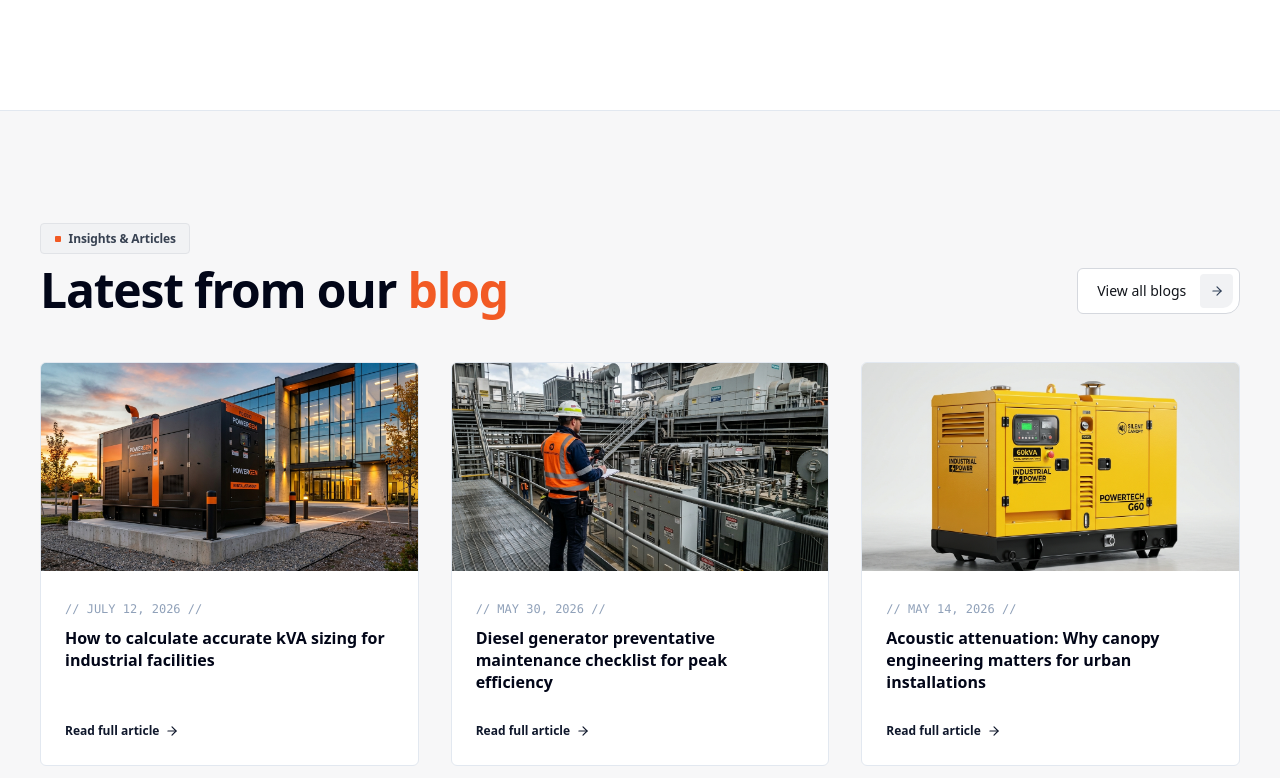
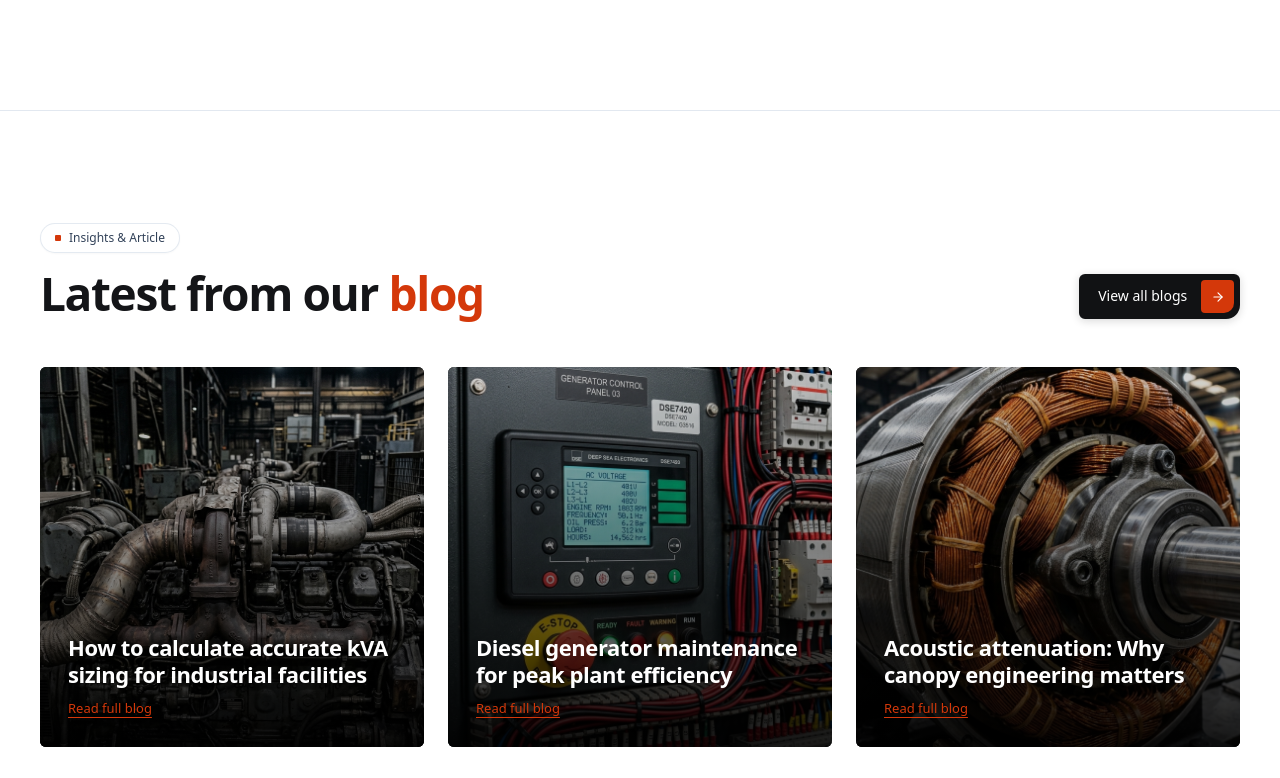
Before and after one commit to imtiazhasanBD/diesel-generator-warehouse-, a Next.js app: page / in a window 1280 px wide. Shown: the part 10122-10900 px from the top of the page. Built offline with nearby package versions, Linux system fonts and the light colour scheme.

Commit message:
refactor: redesign blog section layout and card styling in homepage

```diff
--- a/src/app/page.tsx
+++ b/src/app/page.tsx
@@ -1618,90 +1618,68 @@ export default function Home() {
         {/* =========================================================
              SECTION 10: INSIGHTS & ARTICLES (FRAMER BLOG)
              ========================================================= */}
-        <section id="blog" className="py-20 lg:py-28 bg-[#F7F7F8] border-b border-slate-200">
+        <section id="blog" className="py-20 lg:py-28 bg-[#FFFFFF] border-b border-slate-200">
           <div className="max-w-[1400px] mx-auto px-6 sm:px-10">
 
             <div className="flex flex-col sm:flex-row sm:items-end justify-between mb-12 gap-6">
-              <div className="space-y-3">
-                <div className="framer-badge">
-                  <span className="framer-badge-dot" />
-                  <span>Insights & Articles</span>
-                </div>
-                <h2 className="font-heading text-3xl sm:text-5xl font-black text-slate-950 tracking-tight">
-                  Latest from our <span className="text-[#F25A24]">blog</span>
+              <div className="space-y-4">
+                <div className="inline-flex items-center gap-2 px-3.5 py-1.5 rounded-full bg-white border border-slate-200/90 shadow-[0_1px_2px_rgba(0,0,0,0.03)] text-xs font-medium text-slate-700">
+                  <span className="w-1.5 h-1.5 rounded-[1px] bg-[#D4380A]" />
+                  <span>Insights & Article</span>
+                </div>
+                <h2 className="font-heading text-3xl sm:text-5xl lg:text-[46px] font-bold text-[#141518] tracking-[-0.03em] leading-[1.08]">
+                  Latest from our <span className="text-[#D4380A]">blog</span>
                 </h2>
               </div>
 
-              <a href="#" className="framer-btn-outline rounded-sm">
+              <a href="#" className="framer-btn-dark self-start sm:self-auto cursor-pointer">
                 <span>View all blogs</span>
-                <div className="btn-arrow-box rounded-sm">
-                  <ArrowRight className="w-3.5 h-3.5 text-slate-700" />
+                <div className="btn-arrow-box">
+                  <ArrowRight className="w-3.5 h-3.5 text-white" />
                 </div>
               </a>
             </div>
 
-            <div className="grid grid-cols-1 md:grid-cols-3 gap-8">
-
-              <TiltCard className="bg-white rounded-md overflow-hidden border border-slate-200 group flex flex-col justify-between">
-                <div>
-                  <div className="h-52 overflow-hidden">
-                    <img src="/assets/images/hero-gen.jpg" alt="How to choose generator" className="w-full h-full object-cover group-hover:scale-105 transition-transform duration-500" />
-                  </div>
-                  <div className="p-6">
-                    <span className="text-xs font-mono text-slate-400">// JULY 12, 2026 //</span>
-                    <h3 className="font-heading font-bold text-base text-slate-950 group-hover:text-[#F25A24] transition-colors mt-2 leading-snug">
-                      How to calculate accurate kVA sizing for industrial facilities
+            <div className="grid grid-cols-1 md:grid-cols-3 gap-6">
+              {[
+                {
+                  title: "How to calculate accurate kVA sizing for industrial facilities",
+                  image: "/assets/images/engine-circle.jpg",
+                  alt: "Diesel engine turbocharger and wiring",
+                },
+                {
+                  title: "Diesel generator maintenance for peak plant efficiency",
+                  image: "/assets/images/gen-control-panel.jpg",
+                  alt: "Digital generator control panel",
+                },
+                {
+                  title: "Acoustic attenuation: Why canopy engineering matters",
+                  image: "/assets/images/gen-alternator-shaft.jpg",
+                  alt: "Brushless alternator rotor shaft",
+                },
+              ].map((post, idx) => (
+                <a
+                  key={idx}
+                  href="#"
+                  className="relative rounded-[6px] overflow-hidden h-[340px] sm:h-[360px] lg:h-[380px] group block bg-[#141518]"
+                >
+                  <img
+                    src={post.image}
+                    alt={post.alt}
+                    className="absolute inset-0 w-full h-full object-cover group-hover:scale-105 transition-transform duration-700"
+                  />
+                  <div className="absolute inset-0 bg-gradient-to-t from-black/90 via-black/45 to-black/15" />
+
+                  <div className="relative z-10 h-full flex flex-col justify-end p-6 sm:p-7">
+                    <h3 className="font-heading font-semibold text-[20px] sm:text-[22px] text-white tracking-[-0.02em] leading-[1.22] mb-3">
+                      {post.title}
                     </h3>
-                  </div>
-                </div>
-                <div className="px-6 pb-6 pt-0">
-                  <a href="#" className="inline-flex items-center gap-1.5 text-xs font-bold text-slate-900 group-hover:text-[#F25A24]">
-                    <span>Read full article</span>
-                    <ArrowRight className="w-3.5 h-3.5" />
-                  </a>
-                </div>
-              </TiltCard>
-
-              <TiltCard className="bg-white rounded-md overflow-hidden border border-slate-200 group flex flex-col justify-between">
-                <div>
-                  <div className="h-52 overflow-hidden">
-                    <img src="/assets/images/engineer-hero.jpg" alt="Maintenance tips" className="w-full h-full object-cover group-hover:scale-105 transition-transform duration-500" />
-                  </div>
-                  <div className="p-6">
-                    <span className="text-xs font-mono text-slate-400">// MAY 30, 2026 //</span>
-                    <h3 className="font-heading font-bold text-base text-slate-950 group-hover:text-[#F25A24] transition-colors mt-2 leading-snug">
-                      Diesel generator preventative maintenance checklist for peak efficiency
-                    </h3>
-                  </div>
-                </div>
-                <div className="px-6 pb-6 pt-0">
-                  <a href="#" className="inline-flex items-center gap-1.5 text-xs font-bold text-slate-900 group-hover:text-[#F25A24]">
-                    <span>Read full article</span>
-                    <ArrowRight className="w-3.5 h-3.5" />
-                  </a>
-                </div>
-              </TiltCard>
-
-              <TiltCard className="bg-white rounded-md overflow-hidden border border-slate-200 group flex flex-col justify-between">
-                <div>
-                  <div className="h-52 overflow-hidden">
-                    <img src="/assets/images/yellow-silent.jpg" alt="Diesel vs silent" className="w-full h-full object-cover group-hover:scale-105 transition-transform duration-500" />
-                  </div>
-                  <div className="p-6">
-                    <span className="text-xs font-mono text-slate-400">// MAY 14, 2026 //</span>
-                    <h3 className="font-heading font-bold text-base text-slate-950 group-hover:text-[#F25A24] transition-colors mt-2 leading-snug">
-                      Acoustic attenuation: Why canopy engineering matters for urban installations
-                    </h3>
-                  </div>
-                </div>
-                <div className="px-6 pb-6 pt-0">
-                  <a href="#" className="inline-flex items-center gap-1.5 text-xs font-bold text-slate-900 group-hover:text-[#F25A24]">
-                    <span>Read full article</span>
-                    <ArrowRight className="w-3.5 h-3.5" />
-                  </a>
-                </div>
-              </TiltCard>
-
+                    <span className="inline-block w-fit text-[13px] font-medium text-[#D4380A] group-hover:text-[#F25A24] underline underline-offset-4 decoration-[#D4380A] group-hover:decoration-[#F25A24] transition-colors">
+                      Read full blog
+                    </span>
+                  </div>
+                </a>
+              ))}
             </div>
 
           </div>
```
